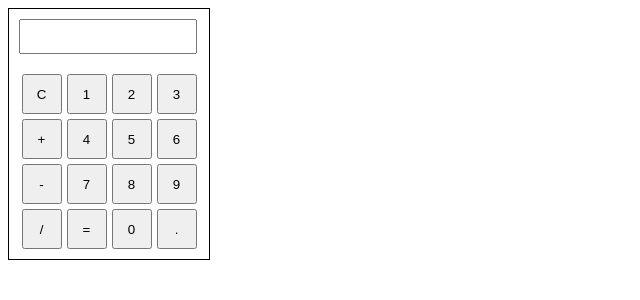
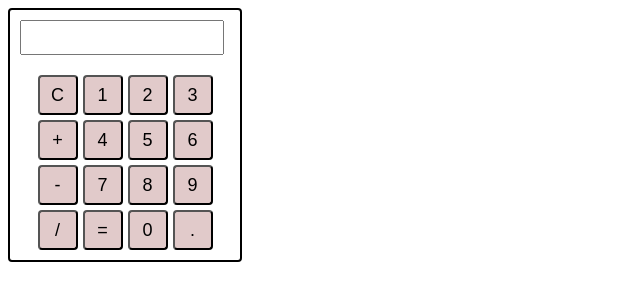
Before and after one commit to VyankateshA1/Calculator, a plain HTML site: page index.html in a window 1280 px wide. Shown: the whole page, without its empty margins (0-640 px from the left). Drawn offline with Linux system fonts and the light colour scheme.

Commit message:
Update calculator.css

```diff
--- a/calculator.css
+++ b/calculator.css
@@ -1,14 +1,22 @@
 #calculator{
-    border: 1px solid black;
-    width: 200px;
+    border: 2px solid black;
+    width: 230px;
+   border-radius: 4px;
 }
 
+.main{
+    margin: 50px 0px;
+    justify-content: center;
+    display: flex;
+
+}
 #display{
     margin: 10px;
     width: 85%;
     font-size: 25px;
 }
 .btn{
+
     display: flex;
     align-content: center;
     justify-content: center;
@@ -18,5 +26,9 @@
 }
 .btn-cls{
     width: 40px;
+    color: black;
+    background-color: rgb(225, 202, 202);
     height: 40px;
+    border-radius: 4px;
+    font-size: 18px;
 }
```
